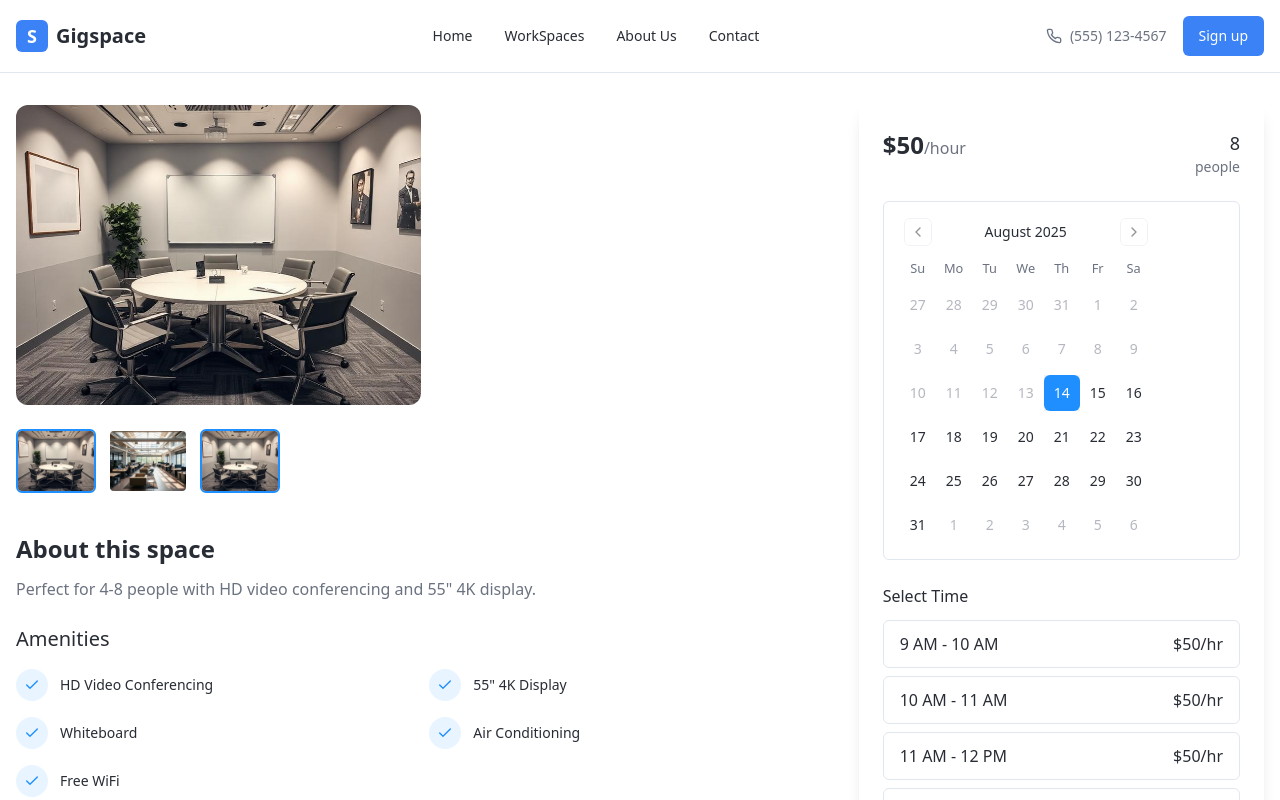
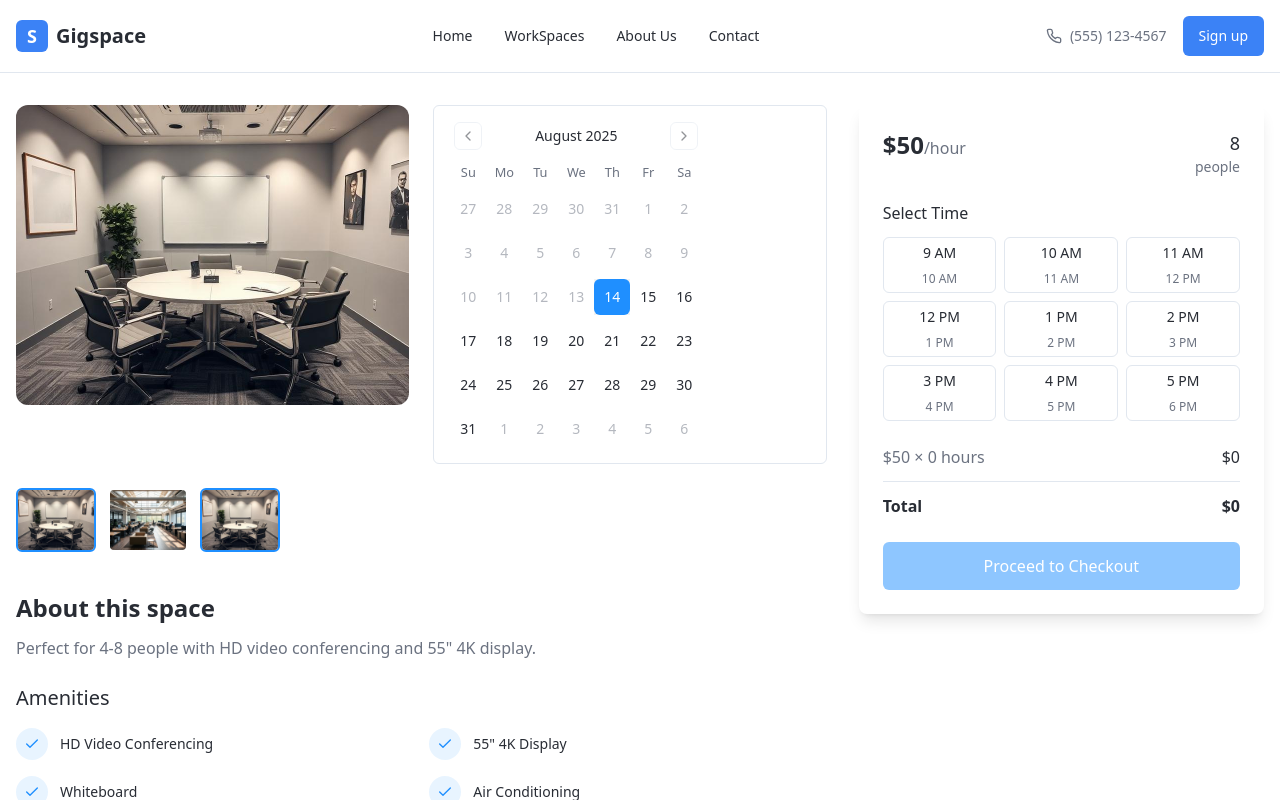
Before and after one commit to AbishekBala/smart-space-booker, a React (Vite) app: page /meeting-rooms in a window 1280 px wide. Shown: the top 800 px of the page. Built offline with nearby package versions, Linux system fonts and the light colour scheme.

Commit message:
fix the alignment

```diff
--- a/src/pages/MeetingRooms.tsx
+++ b/src/pages/MeetingRooms.tsx
@@ -164,10 +164,12 @@ const MeetingRooms = () => {
       <main className="container mx-auto px-4 py-8">
         <div className="max-w-7xl mx-auto">
           <div className="flex flex-col lg:flex-row gap-8">
-            {/* Left Column: Room Images and Details */}
+            {/* Left Column: Room Images and Calendar */}
             <div className="lg:w-2/3 space-y-6">
+              <div className="flex flex-col md:flex-row gap-6">
                 {/* Main Image */}
-              <div className="rounded-xl overflow-hidden bg-gray-100 w-1/2">
+                <div className="md:w-1/2">
+                  <div className="rounded-xl overflow-hidden bg-gray-100">
                     <img
                       src={mainImage}
                       alt={selectedRoom.name}
@@ -178,6 +180,19 @@ const MeetingRooms = () => {
                         target.src = "/placeholder.svg";
                       }}
                     />
+                  </div>
+                </div>
+
+                {/* Calendar */}
+                <div className="md:w-1/2">
+                  <Calendar
+                    mode="single"
+                    selected={selectedDate}
+                    onSelect={handleDateSelect}
+                    className="rounded-md border p-4 w-full"
+                    disabled={(date) => date < new Date()}
+                  />
+                </div>
               </div>
 
               {/* Thumbnail Gallery */}
@@ -235,32 +250,25 @@ const MeetingRooms = () => {
                       </div>
                     </div>
 
-                    {/* Calendar */}
-                    <div className="mb-6">
-                      <Calendar
-                        mode="single"
-                        selected={selectedDate}
-                        onSelect={handleDateSelect}
-                        className="rounded-md border p-4"
-                        disabled={(date) => date < new Date()}
-                      />
-                    </div>
-
                     {/* Time Slots */}
                     <div className="mb-6">
                       <h3 className="font-medium mb-3">Select Time</h3>
-                      <div className="grid grid-cols-1 gap-2">
+                      <div className="grid grid-cols-3 gap-2">
                         {timeSlots.map((timeSlot, idx) => {
                           const isSelected = isSlotSelected(timeSlot, selectedRoom.id);
                           return (
                             <Button
                               key={idx}
                               variant={isSelected ? "default" : "outline"}
-                              className="h-12 justify-between text-base"
+                              className="h-14 flex flex-col items-center justify-center p-2"
                               onClick={() => handleSlotClick(timeSlot, selectedRoom.id)}
                             >
-                              <span>{format(timeSlot.startTime, 'h a')} - {format(timeSlot.endTime, 'h a')}</span>
-                              <span>${selectedRoom.price}/hr</span>
+                              <span className="text-sm font-medium">
+                                {format(timeSlot.startTime, 'h a')}
+                              </span>
+                              <span className="text-xs text-muted-foreground">
+                                {format(timeSlot.endTime, 'h a')}
+                              </span>
                             </Button>
                           );
                         })}
```
Lines whose indentation alone changed are shown as unchanged.
